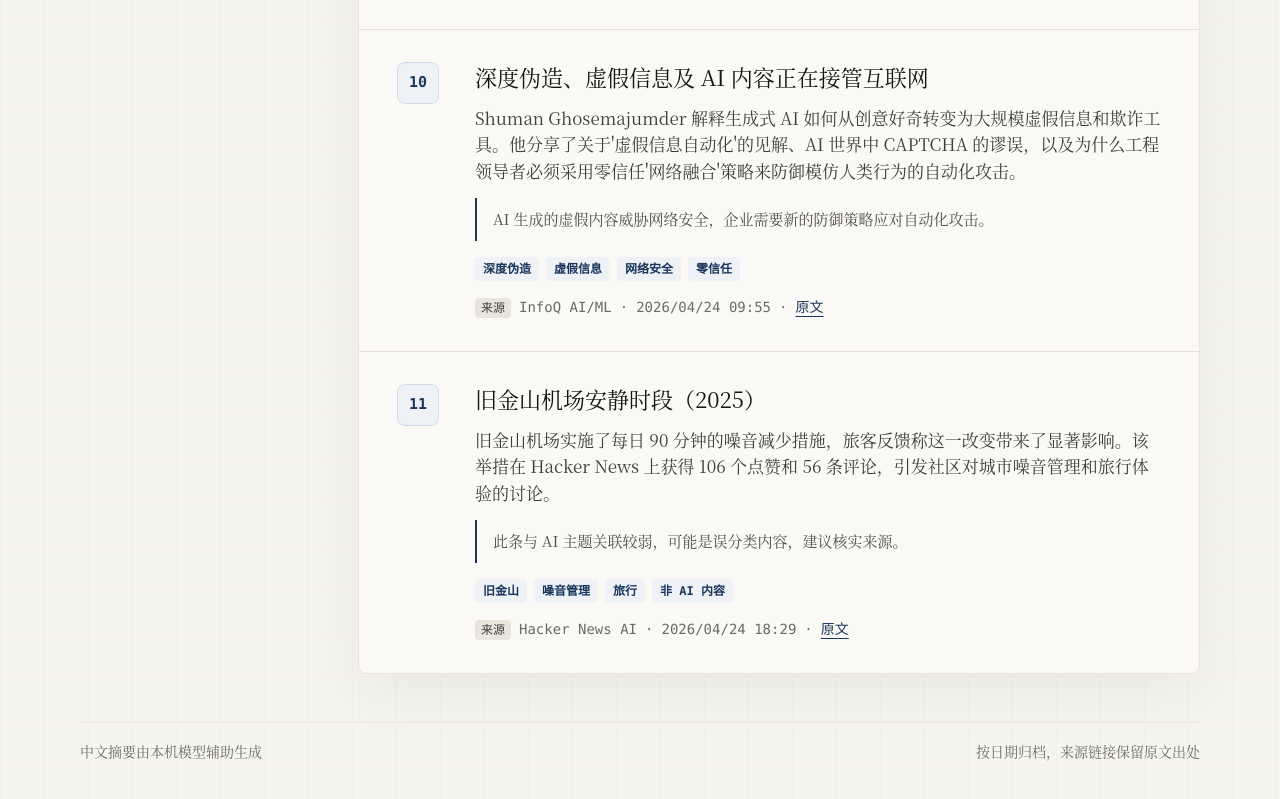
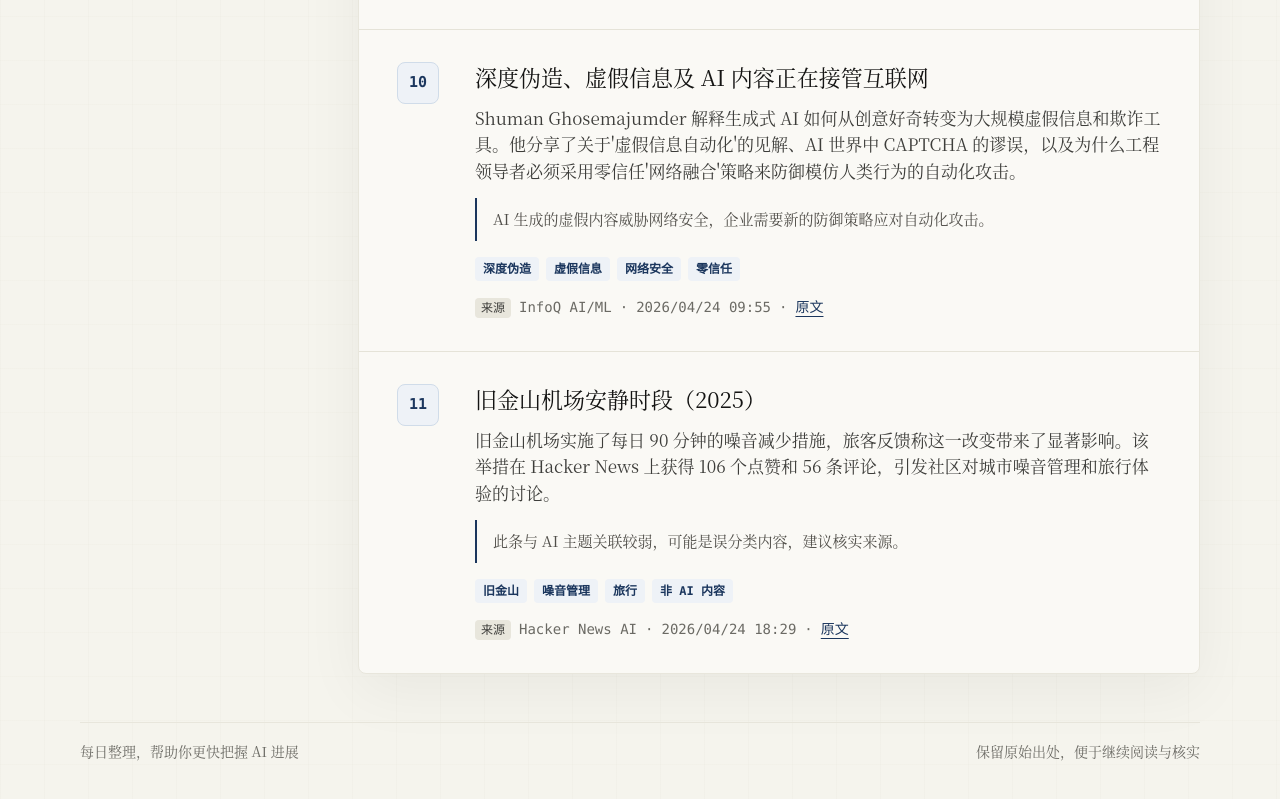
Before and after one commit to arixbit/ai-daily-brief, a plain HTML site: page public/index.html in a window 1280 px wide. Shown: the part 3284-4083 px from the top of the page. Drawn offline with Linux system fonts and the light colour scheme.

Commit message:
Refine footer copy

```diff
--- a/public/index.html
+++ b/public/index.html
@@ -47,8 +47,8 @@
     </main>
 
     <footer class="site-footer">
-      <span>中文摘要由本机模型辅助生成</span>
-      <span>按日期归档，来源链接保留原文出处</span>
+      <span>每日整理，帮助你更快把握 AI 进展</span>
+      <span>保留原始出处，便于继续阅读与核实</span>
     </footer>
 
     <script src="app.js" type="module"></script>
```
